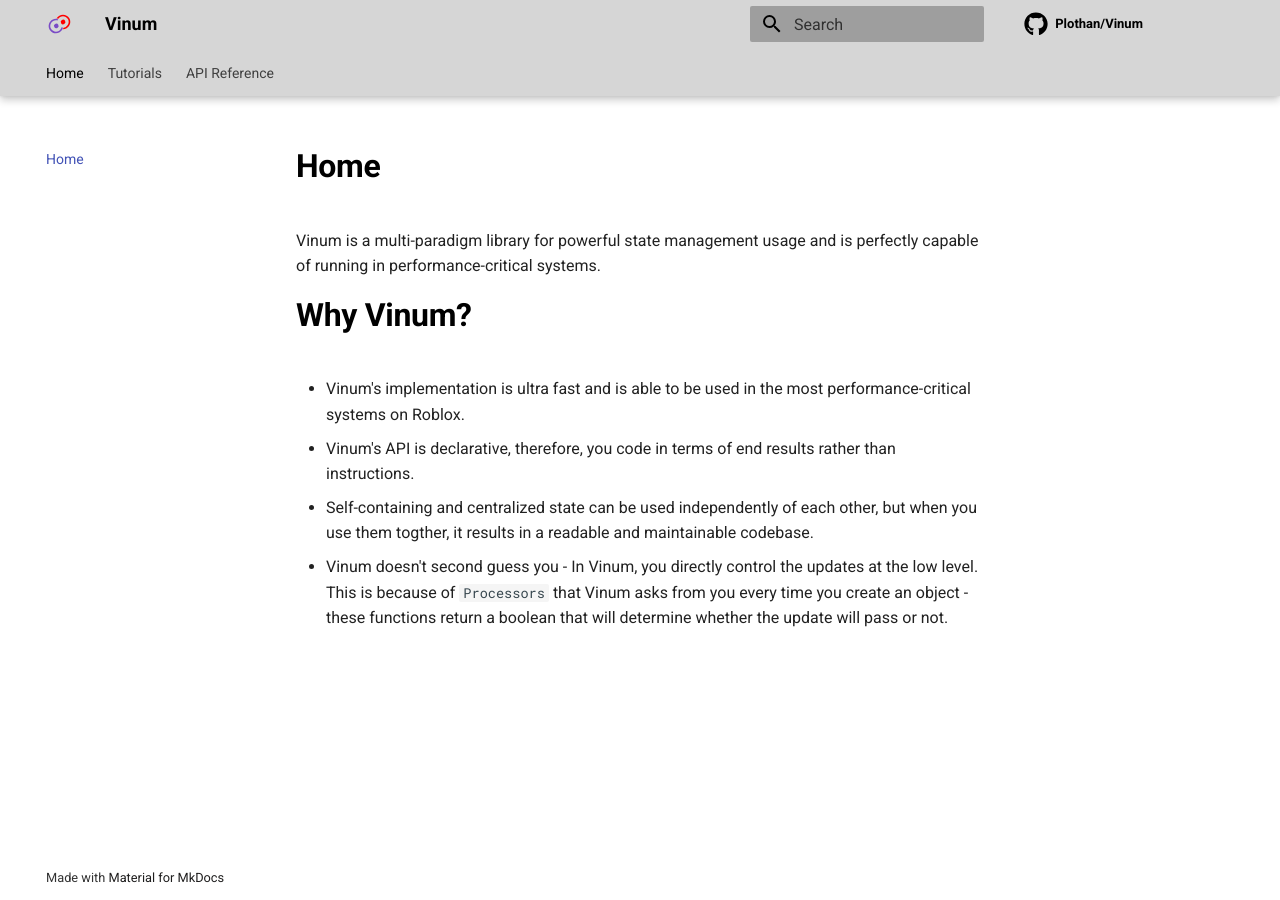
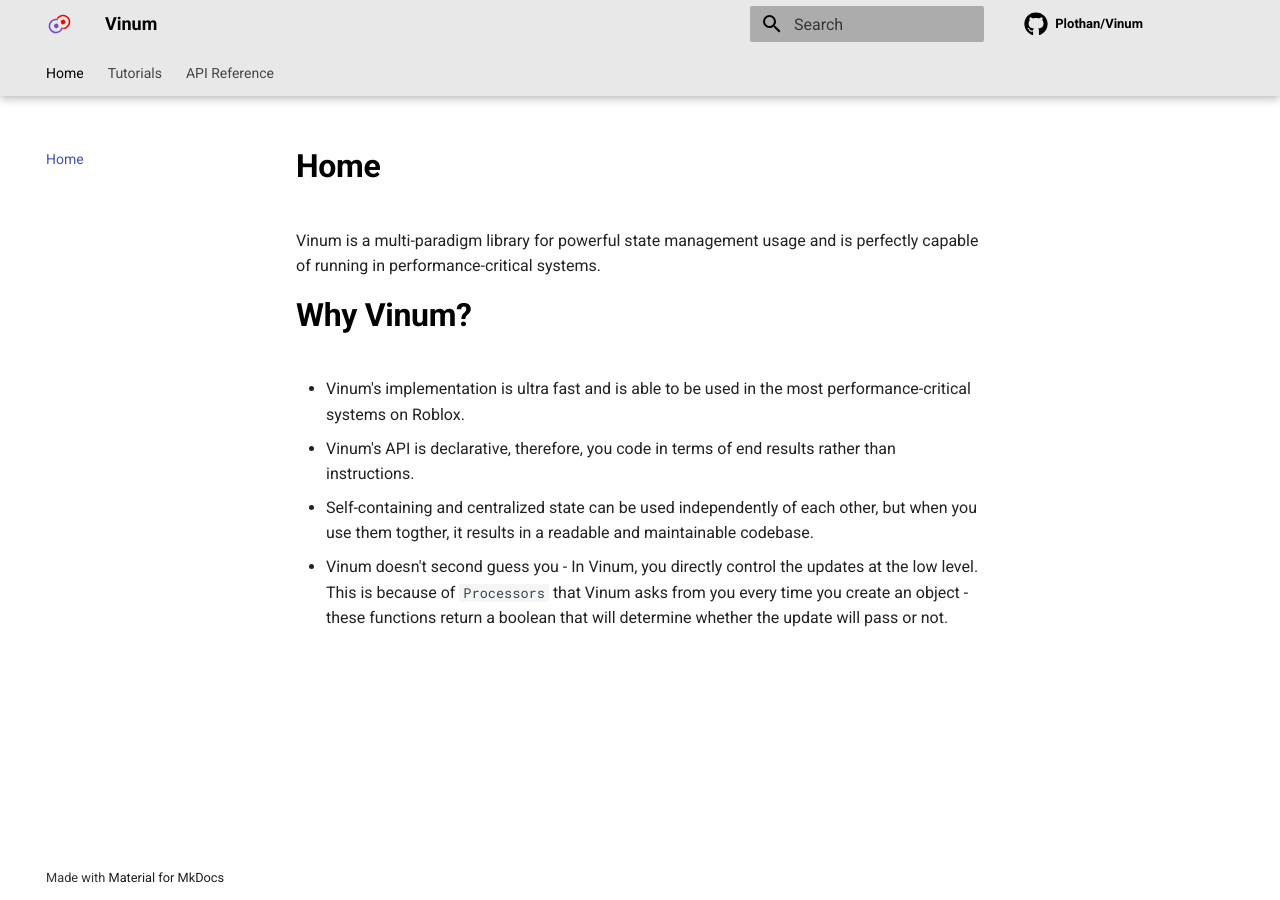
Before and after one commit to vinum-team/Vinum, an MkDocs documentation site: the page built from docs/index.md, in a window 1280 px wide. Built offline with MkDocs 1.6.1 and Material for MkDocs 9.7.7, drawn with Linux system fonts in a browser that asks for light colours; comment, search, counter and statistics services are not loaded.

Commit message:
Update theme.css

```diff
--- a/docs/stylesheets/theme.css
+++ b/docs/stylesheets/theme.css
@@ -1,5 +1,5 @@
 :root > * {
-    --md-primary-fg-color:               hsl(0, 0%, 84%);
+    --md-primary-fg-color:               hsl(0, 0%, 91%);
     --md-primary-fg-color--light:        rgb(152, 151, 151);
     --md-primary-fg-color--dark:         rgb(64, 64, 64);
     --md-primary-bg-color:               rgb(0, 0, 0);
@@ -11,7 +11,7 @@
     --md-default-fg-color--lighter:      hsl(0, 0%, 0%);
     --md-default-fg-color--lightest:     hsl(0, 0%, 80%);
     --md-default-bg-color:               hsl(0, 0%, 100%);
-    --md-default-bg-color--light:        hsla(0, 0%, 100%, 0.7WS);
+    --md-default-bg-color--light:        hsl(0, 0%, 100%);
     --md-default-bg-color--lighter:      hsl(0, 0%, 100%);
     --md-default-bg-color--lightest:     hsla(0, 0%, 100%, 0.12);
 
```
